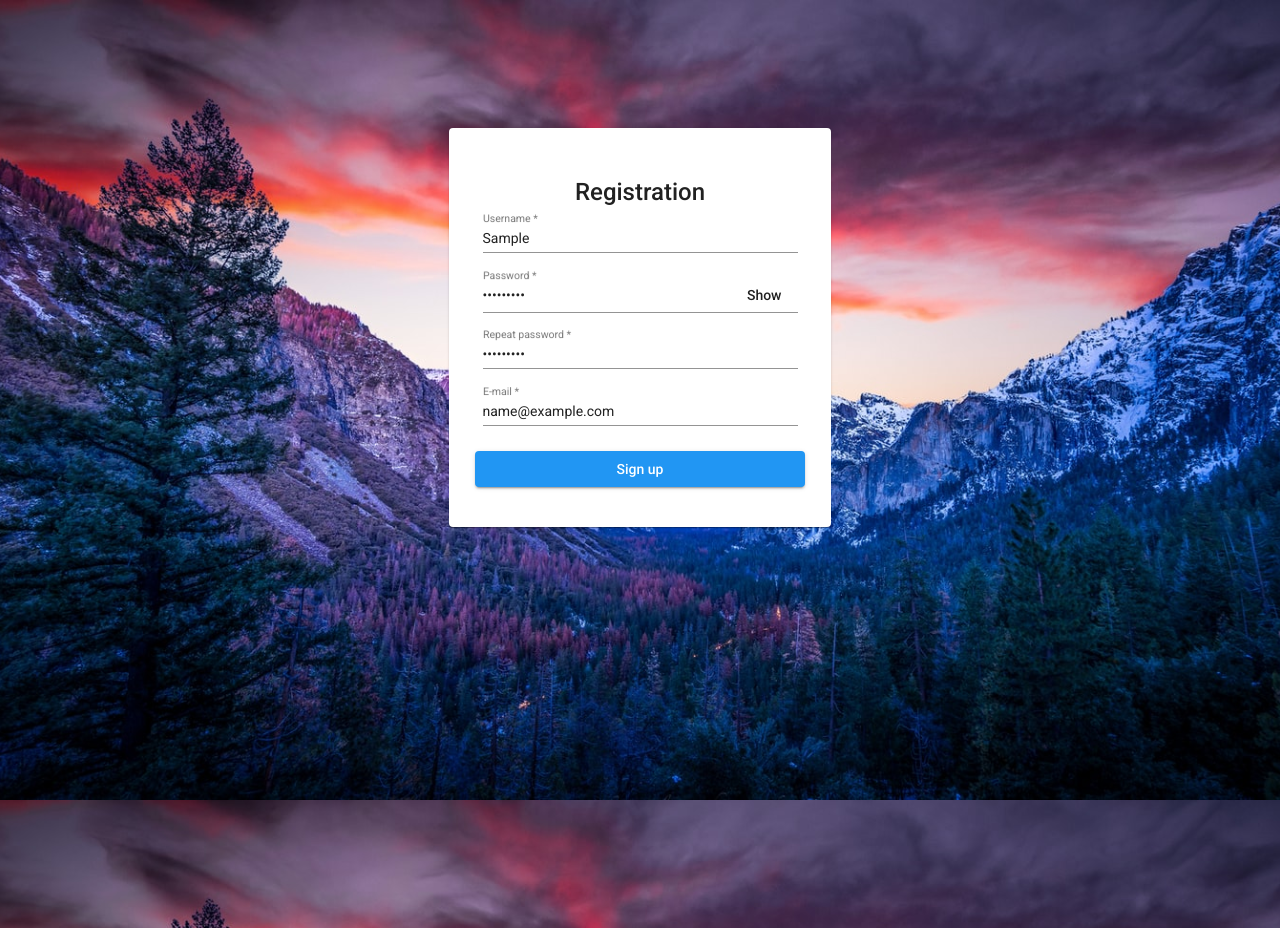
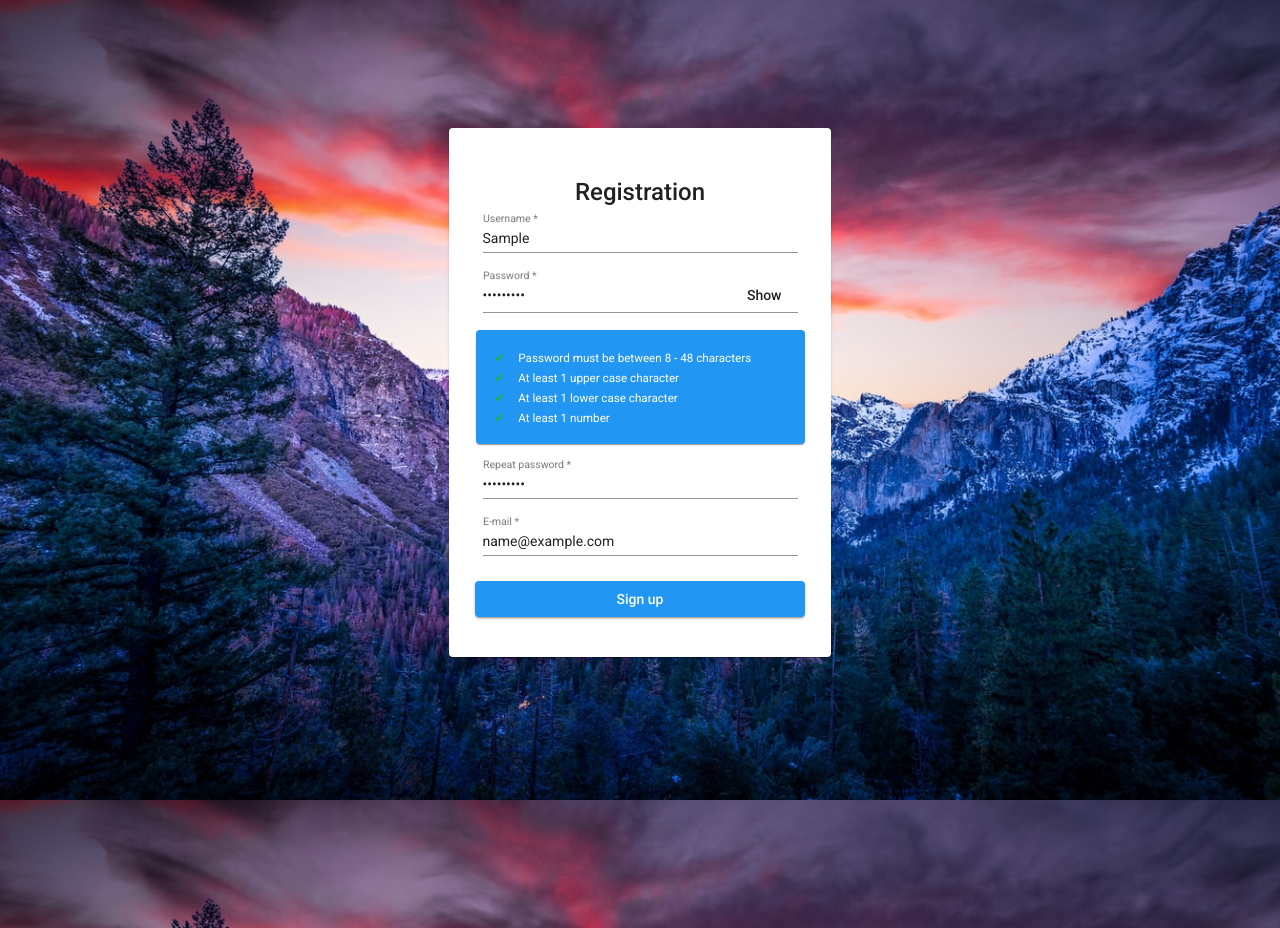
Before and after one commit to Sh1ro0o/cardGame, an Angular app: page / in a window 1280 px wide. Both pictures are taken after typing "Sample", "Sample123", "Sample123", "name@example.com" into the empty fields and a click on the button "Sign up". Built offline with nearby package versions, Linux system fonts and the light colour scheme; no server answers.

Commit message:
added more validators and password tasks in registration

```diff
--- a/src/app/app.component.css
+++ b/src/app/app.component.css
@@ -8,14 +8,36 @@
   margin: 10%;
 }
 
-mat-card button {
+.mat-card-registration button {
   width: 90%;
 }
 
-mat-card {
+.mat-card-registration {
   width: 350px;
   margin: auto;
   padding-top: 50px;
+}
+
+.passwordTasks {
+  background-color: rgb(33,150,243);
+  margin-right: 3%;
+  margin-left: 3%;
+  color: white;
+  text-align: left !important;
+}
+
+.check-mark-green {
+  font-weight: bold;
+  color: rgb(40, 184, 11);
+}
+
+.check-mark-red {
+  font-weight: bold;
+  color: red;
+}
+
+.task-padding {
+  padding-left: 10px;
 }
 
 /* DARK - MODE
--- a/src/app/app.component.html
+++ b/src/app/app.component.html
@@ -10,21 +10,65 @@
           <input matInput
                 type="text"
                 placeholder="Username"
-                formControlName="username">
+                formControlName="username"
+                (blur)="displayUsernameRequired = true">
           <img matSuffix>
         </mat-form-field>
+        <small *ngIf="(registrationForm.controls['username'].hasError('required') && displayUsernameRequired === true)"
+                class="text-error">Username is required!</small>
         <br>
         <mat-form-field>
           <mat-label>Password</mat-label>
           <input matInput
                 [type]=passwordType
                 placeholder="Password"
-                formControlName="password">
+                formControlName="password"
+                (input)="onPasswordChange($event.target.value)">
           <button mat-button
                   matSuffix
                   type="button"
+                  (blur)="displayPasswordRequired = true"
                   (click)="togglePasswordVisibility()"> {{ passwordStatus }} </button>
         </mat-form-field>
+        <mat-card class="passwordTasks" *ngIf="displayPasswordTasks">
+          <table mat-table>
+            <tr mat-row>
+              <td mat-cell [ngClass]="(registrationForm.controls['password'].hasError('minlength') || registrationForm.controls['password'].hasError('maxlength'))
+                                      ? 'check-mark-red' : 'check-mark-green'">
+                <small>✓</small>
+              </td>
+              <td mat-cell>
+                <small class="task-padding"> Password must be between 8 - 48 characters</small>
+              </td>
+            </tr>
+            <tr mat-row>
+              <td mat-cell [ngClass]="(registrationForm.controls['password'].hasError('upperCase')) ? 'check-mark-red' : 'check-mark-green'">
+                <small>✓</small>
+              </td>
+              <td mat-cell>
+                <small class="task-padding">At least 1 upper case character</small>
+              </td>
+            </tr>
+            <tr mat-row>
+              <td mat-cell [ngClass]="(registrationForm.controls['password'].hasError('lowerCase')) ? 'check-mark-red' : 'check-mark-green'">
+                <small>✓</small>
+              </td>
+              <td mat-cell>
+                <small class="task-padding">At least 1 lower case character</small>
+              </td>
+            </tr>
+            <tr mat-row>
+              <td mat-cell [ngClass]="(registrationForm.controls['password'].hasError('hasNumber')) ? 'check-mark-red' : 'check-mark-green'">
+                <small>✓</small>
+              </td>
+              <td mat-cell>
+                <small class="task-padding">At least 1 number</small>
+              </td>
+            </tr>
+          </table>
+        </mat-card>
+        <small *ngIf="(registrationForm.controls['password'].hasError('required') && displayUsernameRequired === true)"
+                class="text-error">Password is required!</small>
         <br>
         <mat-form-field>
           <mat-label>Repeat password</mat-label>
@@ -34,7 +78,7 @@
                 formControlName="rePassword">
         </mat-form-field>
         <small *ngIf="registrationForm.errors?.match"
-               class="text-error">Passwords do not match!</small>
+                class="text-error">Passwords do not match!</small>
         <br>
         <mat-form-field>
           <mat-label>E-mail</mat-label>
--- a/src/app/app.component.ts
+++ b/src/app/app.component.ts
@@ -3,8 +3,11 @@ import { Component, OnInit } from '@angular/core';
 import { FormBuilder, FormGroup, FormControl, Validators } from '@angular/forms';
 import { User } from './interface/user';
 import { Observable, throwError } from 'rxjs';
+import { RegistrationService } from './registration.service';
+import { passwordContainsLowerCaseValidator } from './shared/validators/password-contains-lowercase';
 import { passwordRepeatMatchValidator } from './shared/validators/password-repeat.validator';
-import { RegistrationService } from './registration.service';
+import { passwordContainsUpperCaseValidator } from './shared/validators/password-contains-uppercase';
+import { passwordContainsNumberValidator } from './shared/validators/password-contains-number';
 
 @Component({
   selector: 'app-root',
@@ -17,6 +20,12 @@ export class AppComponent implements OnInit {
   title = 'IdentitiesApp';
   passwordType = "password";
   passwordStatus = "Show"
+
+  //error logic
+  public displayPasswordTasks = false;
+  public displayUsernameRequired = false;
+  public displayPasswordRequired = false;
+  public displayEmailRequired = false;
 
   //form
   registrationForm : FormGroup;
@@ -34,7 +43,8 @@ export class AppComponent implements OnInit {
   ngOnInit() {
     this.registrationForm = this.fb.group({
       username: ['', [Validators.required]],
-      password: ['', [Validators.required, Validators.minLength(8), Validators.maxLength(48)]],
+      password: ['', [Validators.required, Validators.minLength(8), Validators.maxLength(48),
+                      passwordContainsUpperCaseValidator, passwordContainsLowerCaseValidator, passwordContainsNumberValidator]],
       rePassword: ['', [Validators.required]],
       email: ['', [Validators.required]],
     },
@@ -71,4 +81,12 @@ export class AppComponent implements OnInit {
       console.log(this.passwordStatus);
     }
   }
+
+  onPasswordChange(textValue: string): void {
+    if (textValue.length >= 1) {
+      this.displayPasswordTasks = true;
+    } else {
+      this.displayPasswordTasks = false;
+    }
+  }
 }
--- /dev/null
+++ b/src/app/shared/validators/password-contains-lowercase.ts
@@ -0,0 +1,11 @@
+import { FormControl } from '@angular/forms';
+
+export function passwordContainsLowerCaseValidator(password: FormControl) : {[key: string]: any} | null {
+  const regex = /[a-z]/g
+
+  if(regex.test(password.value)) {
+    return null;
+  } else {
+    return ({ lowerCase : true });
+  }
+}
--- /dev/null
+++ b/src/app/shared/validators/password-contains-number.ts
@@ -0,0 +1,11 @@
+import { FormControl } from '@angular/forms';
+
+export function passwordContainsNumberValidator(password: FormControl) : {[key: string]: any} | null {
+  const regex = /[0-9]/g
+
+  if(regex.test(password.value)) {
+    return null;
+  } else {
+    return ({ hasNumber : true });
+  }
+}
--- /dev/null
+++ b/src/app/shared/validators/password-contains-uppercase.ts
@@ -0,0 +1,12 @@
+import { FormControl } from '@angular/forms';
+
+export function passwordContainsUpperCaseValidator(password: FormControl) : {[key: string]: any} | null {
+  const regex = /[A-Z]/g
+  console.log(password.value);
+
+  if(regex.test(password.value)) {
+    return null;
+  } else {
+    return ({ upperCase : true });
+  }
+}
--- a/src/app/shared/validators/password-repeat.validator.ts
+++ b/src/app/shared/validators/password-repeat.validator.ts
@@ -1,4 +1,4 @@
-import { FormControl, FormGroup, ValidatorFn } from '@angular/forms';
+import { FormGroup } from '@angular/forms';
 
 export function passwordRepeatMatchValidator(fg: FormGroup) : {[key: string]: any} | null {
   const password = fg.get('password').value;
--- a/src/styles.css
+++ b/src/styles.css
@@ -11,3 +11,15 @@ body {
 .text-error {
   color: red;
 }
+
+.text-center {
+  text-align: center;
+}
+
+.text-right {
+  text-align: right;
+}
+
+.text-left {
+  text-align: left;
+}
```
